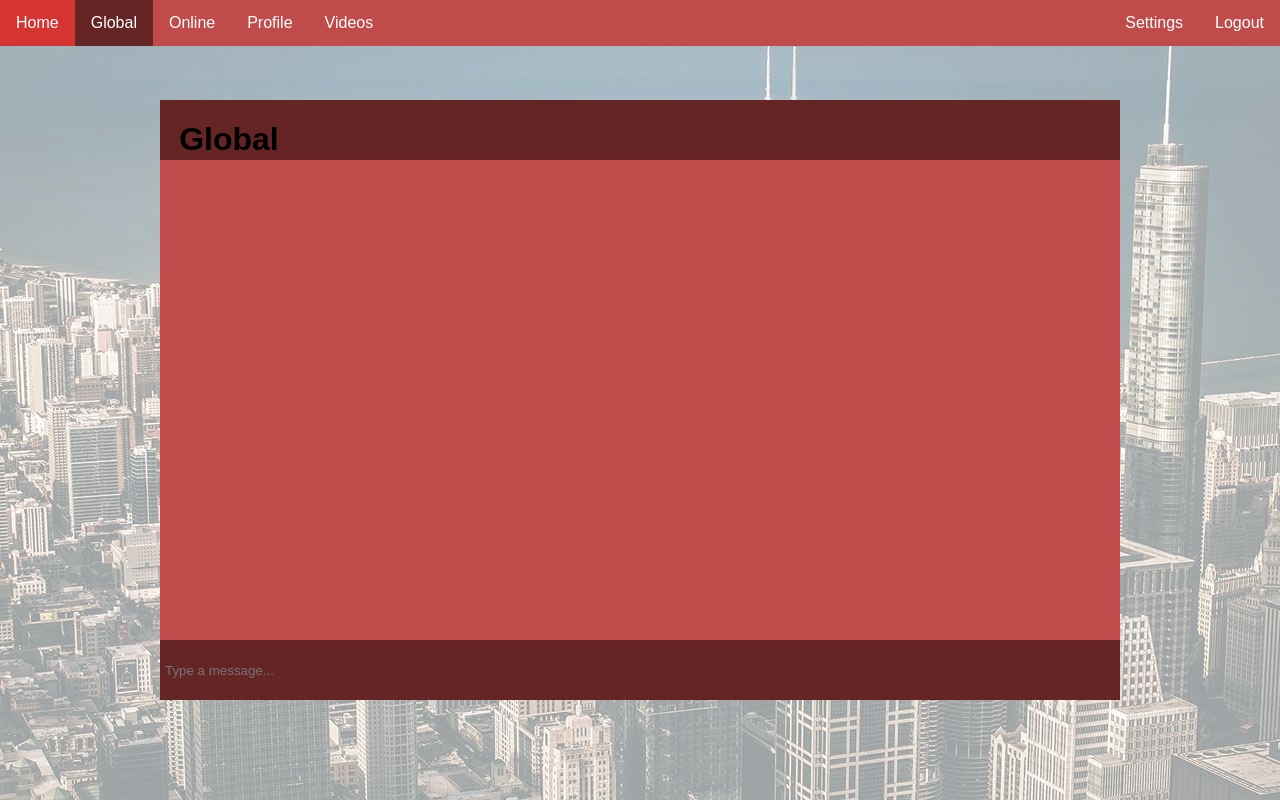
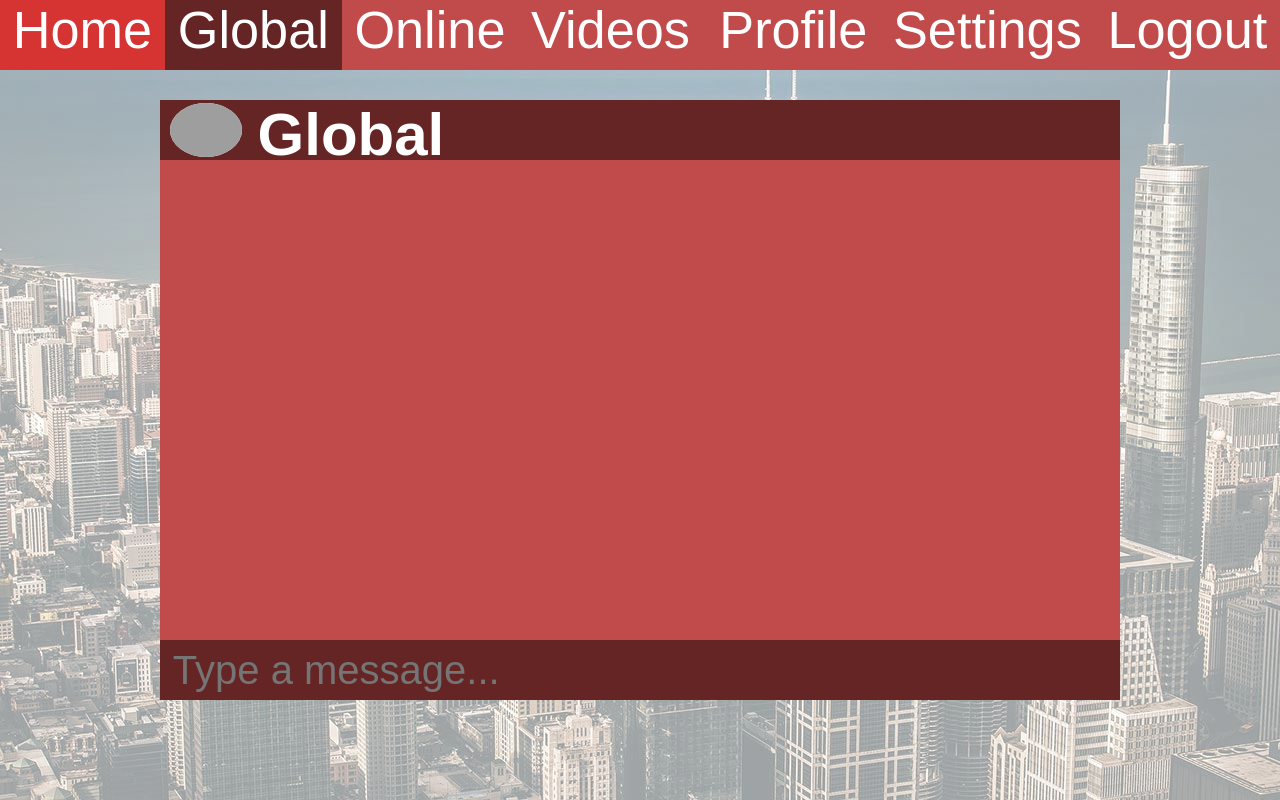
Before and after one commit to Reverance/maltchat, a PHP site: page /Global in a window 1280 px wide. Run offline with PHP 8.4, Linux system fonts and the light colour scheme; the visitor is signed in with stand-in values (Sample User, id 1); data that the repository does not hold is empty; some libraries are stand-ins or nearby versions; grey boxes are pictures that could not be loaded.

Commit message:
more responsive, + working chat,

```diff
--- a/Global/index.php
+++ b/Global/index.php
@@ -15,14 +15,15 @@ $b = 'class="active"';
 			google.load("jquery", "1.3.2");
 		</script>
 	</head>
-	<body>
+	<body onload="getMessage(); scrollDown();">
 		<?php include "../Navbar/navbar.php" ?>
 		<br>
 		<div id="container">
 			<div id="overlay"></div>
 			<div id="box">
 				<div id="messageHeader">
-					<h1 id="messageHeaderText"><b>Global</b></h1>
+					<img src="https://cdn1.iconfinder.com/data/icons/office-and-employment-vol-2/32/599_earth_global_globe_international_map_planet_world-512.png" id="messageHeaderImage">
+					<div id="messageHeaderText"><b>Global</b></div>
 				</div>
 				<div id="messageBox"></div>
 				<form action="#" onsubmit="sendMessage();return false;" id="messageForm">
@@ -32,13 +33,44 @@ $b = 'class="active"';
 		</div>
 		<script type="text/javascript">
 			function sendMessage() {
+
 				if ($('#message').val() == "") {
 					console.log("no text");
 				} else {
 					$.post("sendMessage.php", {id:<?php echo $_SESSION['id']; ?>,message:$('#message').val()}, function(data) {
+						console.log(data);
+						if (data == 1) {
+							alert("ERROR; SERVER REFUSED; CODE 001\nCONTACT ADMIN");
+						} else if (data == 100) {
+							$('#message').val("");
+							getMessage();
+							$("#messageBox").scrollTop($("#messageBox")[0].scrollHeight);
+						} else {
+							alert("ERROR; SERVER REFUSED; CODE UNKNOWN\nCONTACT ADMIN");
+						}
 					});
 				}
+
 			}
+			function getMessage() {
+
+				$("#messageBox").load("getMessage.php");
+
+			}
+			function scrollDown() {
+				setTimeout(
+				  function()
+				  {
+					$("#messageBox").scrollTop($("#messageBox")[0].scrollHeight);
+				  }, 5000);
+			}
+
+			 $(document).ready(function(){
+			 	window.setInterval(function(){
+			 		getMessage();
+					$("#messageBox").scrollTop($("#messageBox")[0].scrollHeight);
+			 	}, 500);
+			 });
 		</script>
 	</body>
 </html>
--- a/Global/stylesheet.css
+++ b/Global/stylesheet.css
@@ -50,6 +50,8 @@ body {
 	background-color: #662525;
 }
 #messageHeaderImage {
+	margin-left: 1vw;
+	margin-right: 1vw;
 	float: left;
 	height: 90%;
 	border-radius: 100%;
@@ -59,7 +61,9 @@ body {
 	right: 0.25%;
 }
 #messageHeaderText {
-	margin-left: 2%;
+	margin-left: 1vw;
+	font-size: 7.5vh;
+	color: #fff;
 }
 #messageBox {
 	width: 100%;
@@ -67,6 +71,7 @@ body {
 	position: absolute;
 	top: 10%;
 	left: 0;
+	overflow-y: auto;
 }
 #messageForm {
 	position: absolute;
@@ -85,5 +90,9 @@ body {
 	background-color: #662525;
 	color: #fff;
 	border:none;
-	padding: 5px;
+	font-size: 5vh;
+	padding-left: 1vw;
 }
+
+@media (max-height: 430px) {#box{top: 53.75px; height: 322.5px;}#messageHeaderText{font-size:32.25px;}#message{font-size:21.5px;}body{overflow-y: auto;}}
+@media (max-width: 790px) {#box{left: 98.75px; width: 592.5px;}body{overflow-x: auto;}}
--- a/Navbar/navbar.php
+++ b/Navbar/navbar.php
@@ -1,5 +1,5 @@
 <style>
-  ul {
+  #header {
     list-style-type: none;
     margin: 0;
     padding: 0;
@@ -8,23 +8,33 @@
     position: fixed;
     top: 0;
     left: 0;
-    width: 100%;
+    width: 100vw;
+    height: 10vh;
     z-index: 950;
+    font-size: 7.5vh;
   }
 
-  li {
+  #item {
     float: left;
+    height: 10vh;
+    font-size: 7.5vh;
+    padding-top: 0;
   }
 
-  li a {
+  #item a {
     display: block;
     color: white;
     text-align: center;
     padding: 14px 16px;
     text-decoration: none;
+    height: 10vh;
+    font-size: 7.5vh;
+    padding-left: 1vw;
+    padding-right: 1vw;
+    padding-top: 0;
   }
 
-  li a:hover:not(.active) {
+  #item a:hover:not(.active) {
     background-color: #d63333;
   }
 
@@ -32,18 +42,22 @@
     background-color: #662525;
   }
 
-  @media (max-height: 520px) {li a{height:100%;}ul{height:10%;}}
+  @media (max-height: 430px) {body{overflow-y: auto;}#header{height: 43px;}#item a{font-size: 32.25px;height: 43px;}}/*
+  @media (max-width: 185vh) {body{overflow-x: auto;}#header{width: 185vh;}#item a{padding-left: 11px; padding-right: 11px;}}*/
+  @media (max-width: 790px) {body{overflow-x: auto;}#header{width: 790px; height: 42.9997px;}#item a{font-size: 32.25px;padding-left: 7.9px; padding-right: 7.9px;}}
+  @media (max-width: 183.7vh) and (min-width: 791px) {#header{height: 5.443vw;}#item a{font-size: 4.0823vw;height: 5.443vw;}}
+
 
 </style>
 
-<ul>
-  <li><a href="../Home" <?php echo $a ?>>Home</a></li>
-  <li><a href="../Global" <?php echo $b ?>>Global</a></li>
-  <li><a href="../Online" <?php echo $c ?>>Online</a></li>
-  <li><a href="../Profile" <?php echo $d ?>>Profile</a></li>
-  <li><a href="../Videos" <?php echo $e ?>>Videos</a></li>
-  <li style="float: right;"><a href="#" onclick="logout();">Logout</a></li>
-  <li style="float: right;"><a href="../Settings" <?php echo $f ?>>Settings</a></li>
+<ul id="header">
+  <li id="item"><a href="../Home" <?php echo $a ?>>Home</a></li>
+  <li id="item"><a href="../Global" <?php echo $b ?>>Global</a></li>
+  <li id="item"><a href="../Online" <?php echo $c ?>>Online</a></li>
+  <li id="item"><a href="../Videos" <?php echo $e ?>>Videos</a></li>
+  <li id="item" style="float: right;"><a href="#" onclick="logout();">Logout</a></li>
+  <li id="item" style="float: right;"><a href="../Settings" <?php echo $f ?>>Settings</a></li>
+  <li id="item" style="float: right;"><a href="../Profile" <?php echo $d ?>>Profile</a></li>
 </ul>
 
 <script type="text/javascript">
--- a/Videos/index.php
+++ b/Videos/index.php
@@ -21,9 +21,8 @@ $e = 'class="active"';
 		<div id="container">
 			<?php include "../Navbar/navbar.php" ?>
 			<div id="box">
-				<form action="#" onclick="return false;">
+				<form action="#" onsubmit="loadVideo(); return false;">
 					<input type="text" id="url" placeholder="E.g. https://www.youtube.com/watch?v=HuIb3XTQVJw">
-					<input type="submit" id="button" placeholder="Refresh" onclick="loadVideo();">
 				</form>
 				<div id="video"><iframe src="https://www.youtube.com/embed?max-results=1&showinfo=0&rel=0&listType=user_uploads&list=PewDiePie" style="width: 100%; height:100%;"></iframe></div>
 			</div>
@@ -31,6 +30,7 @@ $e = 'class="active"';
 		<script type="text/javascript">
 			function loadVideo() {
 				var url = $("#url").val();
+				console.log(url);
 				if (url == "") {
 					$("#video").html('<iframe src="https://www.youtube.com/embed?max-results=1&showinfo=0&rel=0&listType=user_uploads&list=PewDiePie" style="width: 100%; height:100%;"></iframe>');
 					$("#url").val("Error; url invalid try again");
--- a/Videos/videoLoad.php
+++ b/Videos/videoLoad.php
@@ -7,14 +7,14 @@ if (strpos($url, 'youtube') > 0) {
     	$html = '<iframe src="'.$url.'" style="width: 100%; height:100%;" />';
 	} else {
 	    $parsed = parse_url($url);
-	    $url = "http://www.youtube.com/embed/".substr(str_replace('v=','',$parsed['query']), 0, 11);
+	    $url = "https://www.youtube.com/embed/".substr(str_replace('v=','',$parsed['query']), 0, 11);
 	    $html = '<iframe src="'.$url.'" style="width: 100%; height:100%;" />';
 	}
     die($html);
 } elseif (strpos($url, 'vimeo') > 0) {
     $url = str_replace('http://vimeo.com/','',$url);
     $url = str_replace('https://vimeo.com/','',$url);
-    $url = "http://player.vimeo.com/video/".$url;
+    $url = "https://player.vimeo.com/video/".$url;
     $html = '<iframe src="'.$url.'" style="width: 100%; height:100%;"/>';
     die($html);
 } else {
```
Also changed, not shown: Global/getMessage.php (added, +51 -0 lines), Global/sendMessage.php (added, +24 -0 lines), Videos/stylesheet.css (+12 -10 lines).
